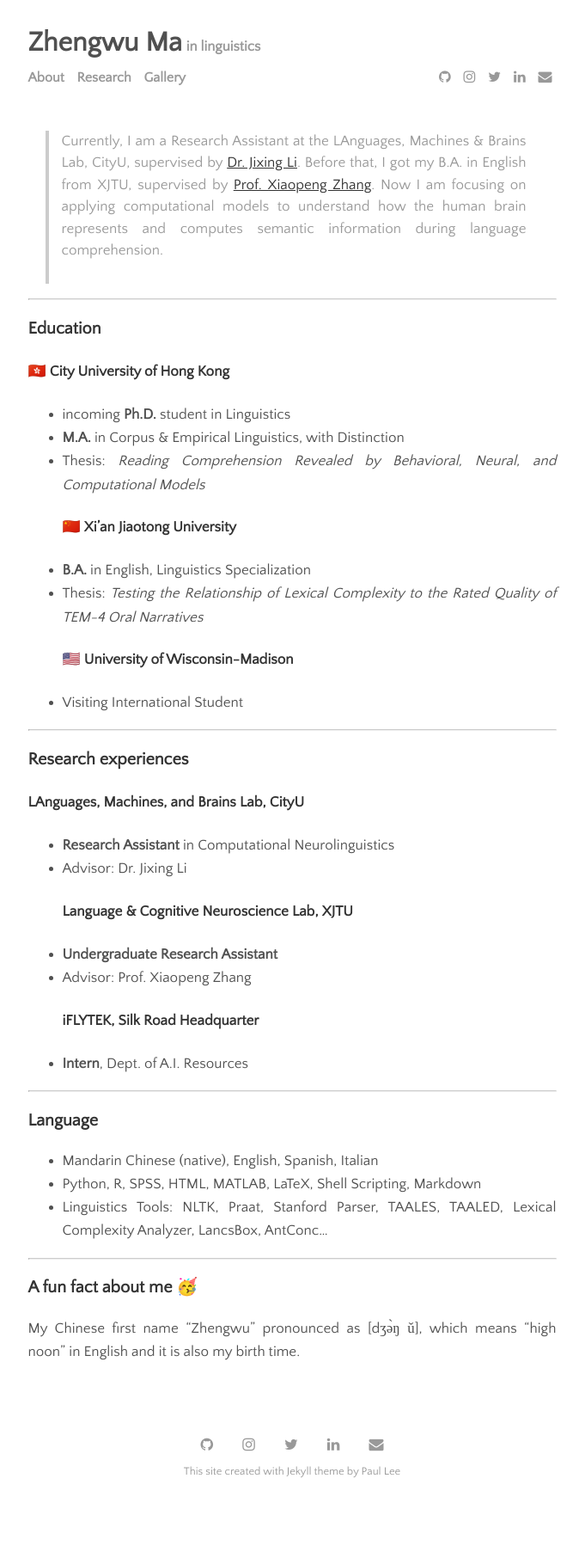
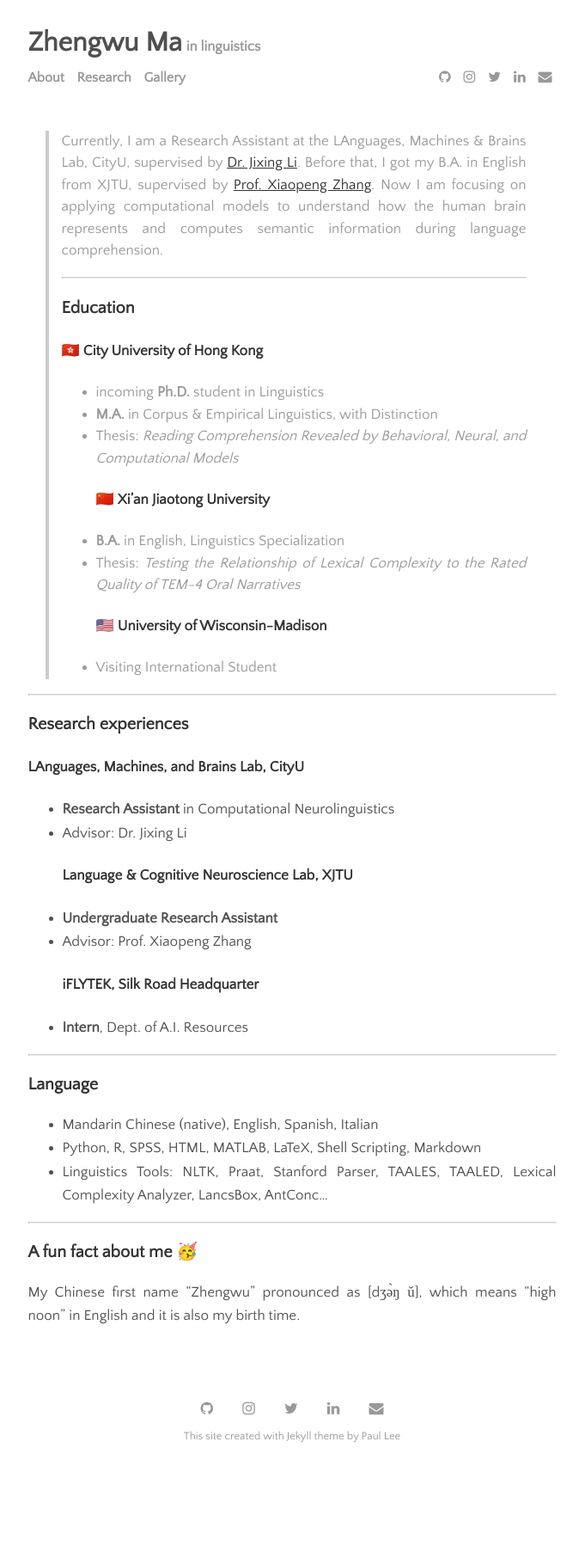
Before and after one commit to zhengwuma/zhengwuma.github.io, a Jekyll site: the page built from menu/about.md, in a window 1280 px wide. Shown: the whole page at 86% size, without its empty margins (300-981 px from the left). Built offline with Jekyll 4.4.1, drawn with Linux system fonts in a browser that asks for light colours; after the commit the page ends 1764 px from its top, so only the background shows below that.

```diff
--- a/menu/about.md
+++ b/menu/about.md
@@ -3,8 +3,8 @@ layout: page
 title: About
 permalink: /about
 ---
-> Currently, I am a Research Assistant at the LAnguages, Machines & Brains Lab, CityU, supervised by [Dr. Jixing Li](https://jixing-li.github.io/). Before that, I got my B.A. in English from XJTU, supervised by [Prof. Xiaopeng Zhang](http://gr.xjtu.edu.cn/en/web/zhangxp). Now I am focusing on applying computational models to understand how the human brain represents and computes semantic information during language comprehension.<br><br>
-
+> Currently, I am a Research Assistant at the LAnguages, Machines & Brains Lab, CityU, supervised by [Dr. Jixing Li](https://jixing-li.github.io/). Before that, I got my B.A. in English from XJTU, supervised by [Prof. Xiaopeng Zhang](http://gr.xjtu.edu.cn/en/web/zhangxp). Now I am focusing on applying computational models to understand how the human brain represents and computes semantic information during language comprehension.
+>
 ______________________________
 ### Education
 #### 🇭🇰 City University of Hong Kong
```
